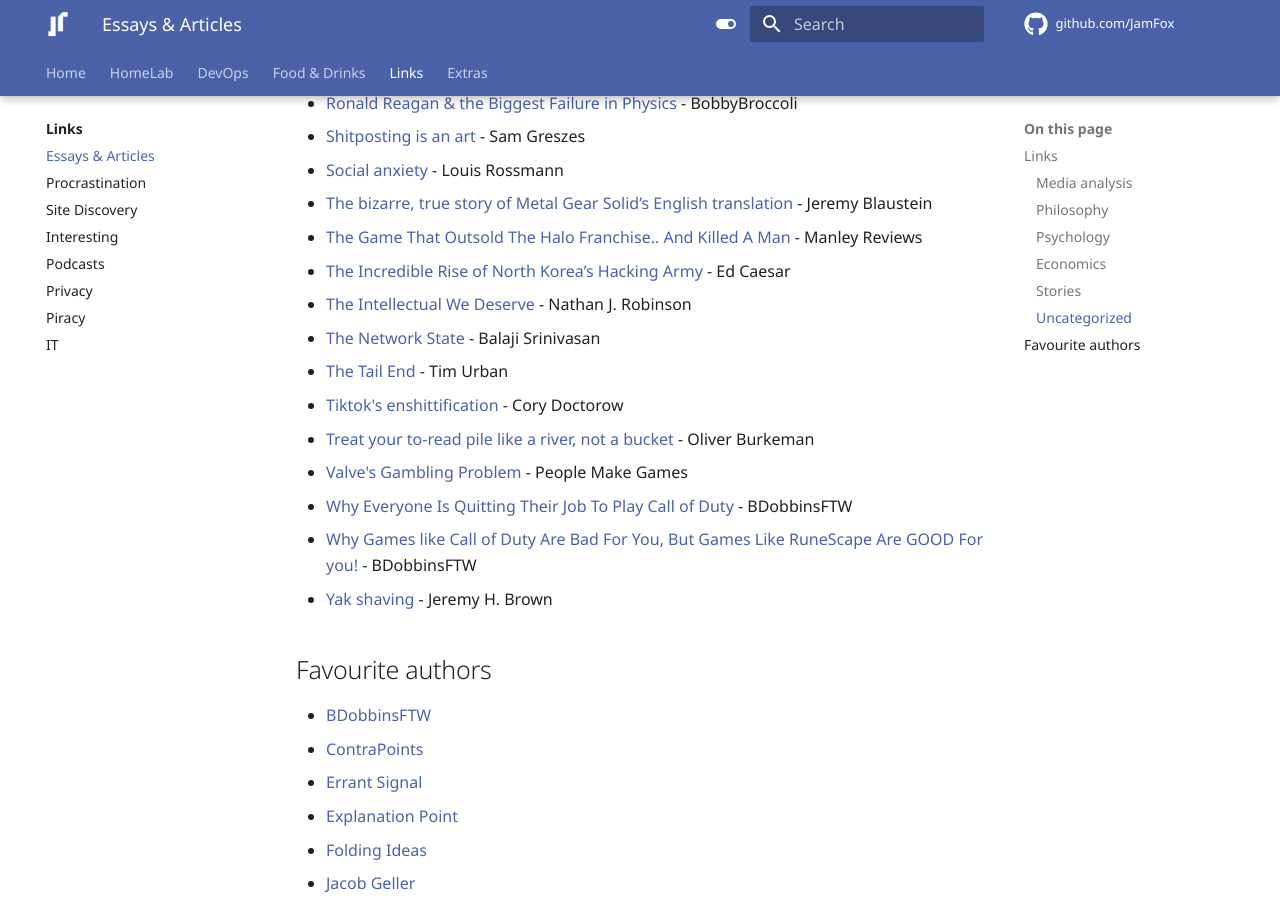
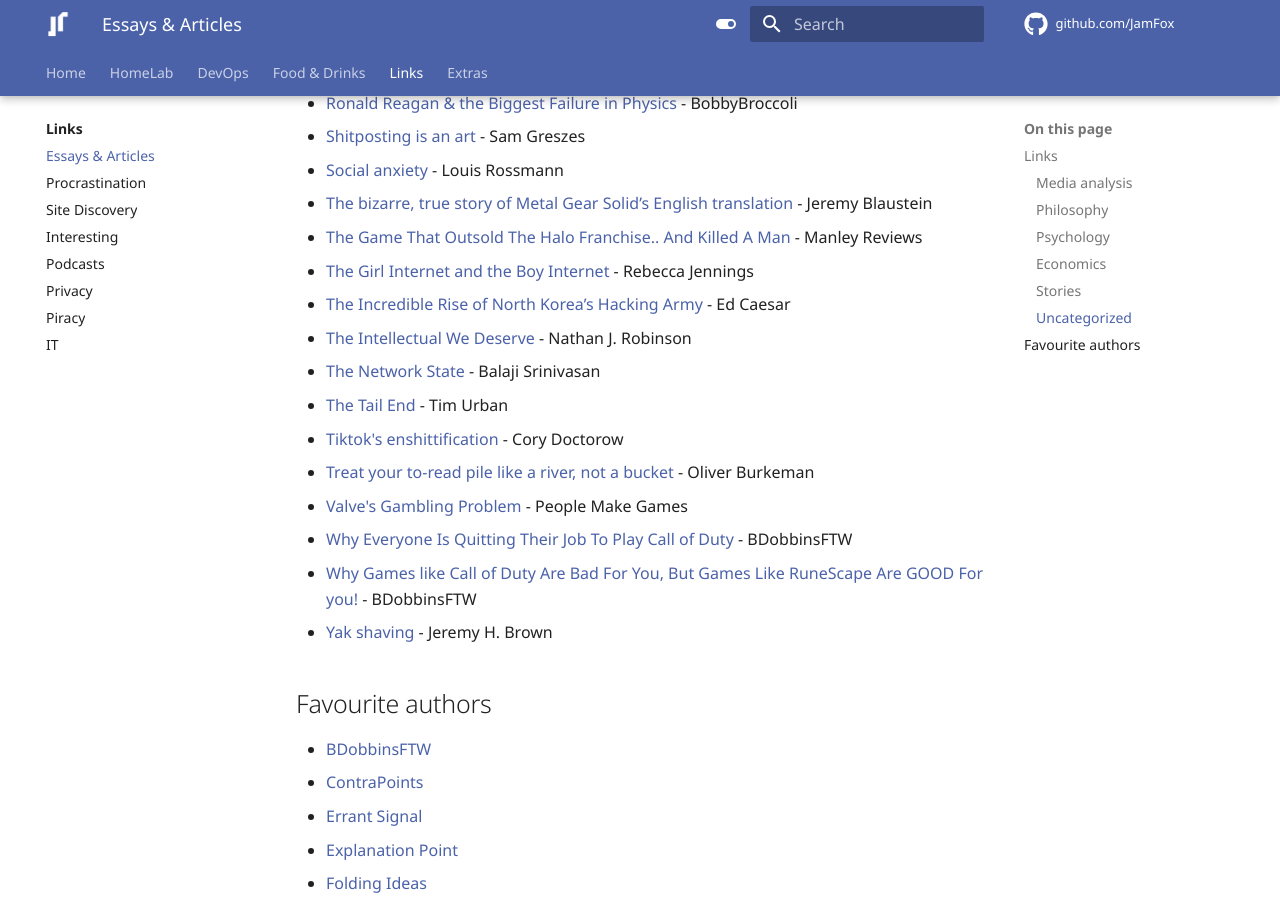
Before and after one commit to JamFox/docs.jamfox.dev, an MkDocs documentation site: the page built from docs/content/links/essays.md, in a window 1280 px wide and 900 px high, scrolled down 2358 px. Built offline with MkDocs 1.6.1 and Material for MkDocs 9.7.7, drawn with Linux system fonts in a browser that asks for light colours; comment, search, counter and statistics services are not loaded.

Commit message:
add girl net

```diff
--- a/docs/content/links/essays.md
+++ b/docs/content/links/essays.md
@@ -75,6 +75,7 @@ title: "Essays & Articles"
 - [Social anxiety](https://www.youtube.com/watch?v=W9AHCymAbyg) - Louis Rossmann
 - [The bizarre, true story of Metal Gear Solid’s English translation](https://www.polygon.com/2019/7/18/20696081/metal-gear-solid-translation-japanese-english-jeremy-blaustein) -  Jeremy Blaustein
 - [The Game That Outsold The Halo Franchise.. And Killed A Man](https://youtu.be/9Oln-5mMZwE) - Manley Reviews
+- [The Girl Internet and the Boy Internet](https://beccacore.substack.com/p/the-girl-internet-and-the-boy-internet) - Rebecca Jennings
 - [The Incredible Rise of North Korea’s Hacking Army](https://www.newyorker.com/magazine/2021/04/26/the-incredible-rise-of-north-koreas-hacking-army) - Ed Caesar
 - [The Intellectual We Deserve](https://www.currentaffairs.org/2018/03/the-intellectual-we-deserve) - Nathan J. Robinson
 - [The Network State](https://thenetworkstate.com/) - Balaji Srinivasan
```
